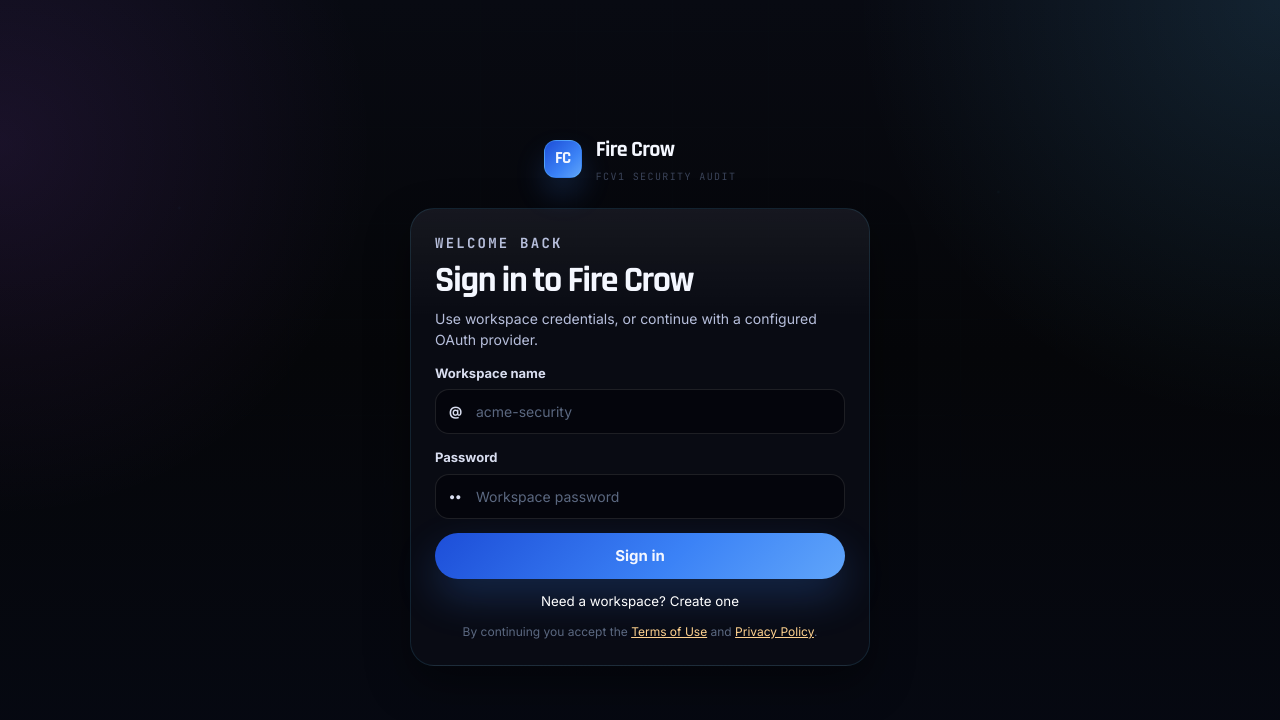
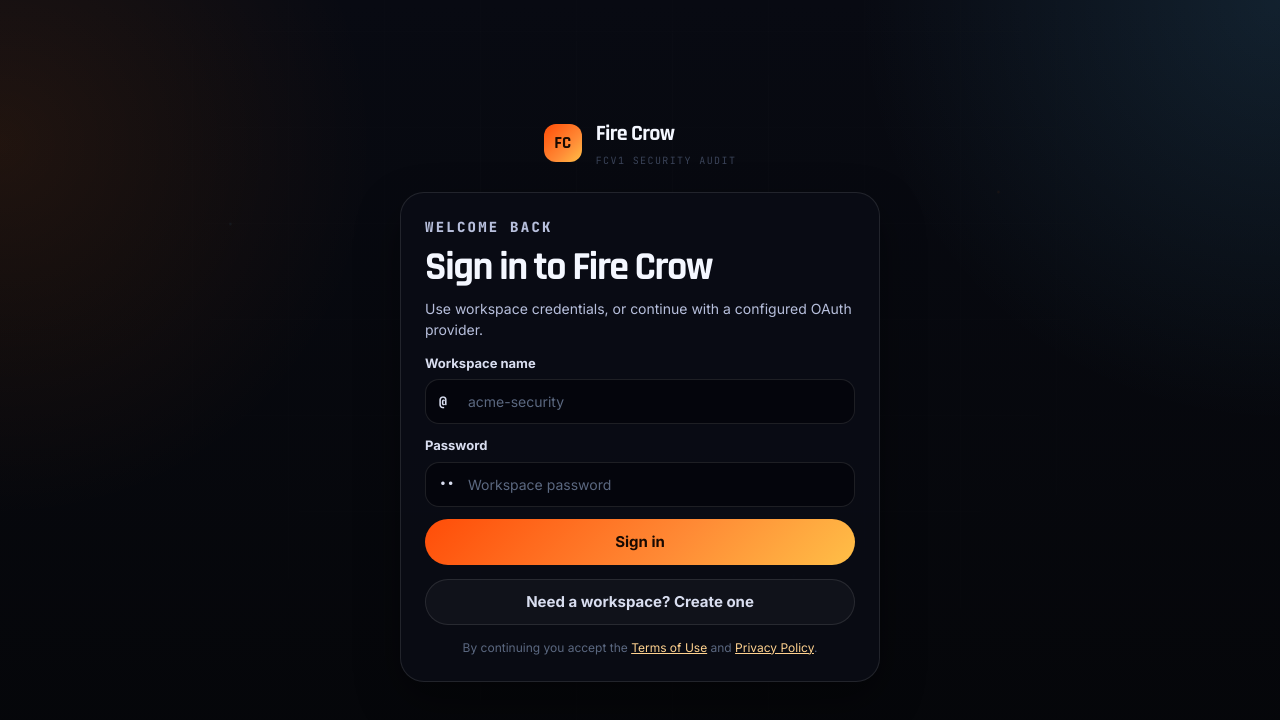
Before and after one commit to skvsmdarman/Fire-Crow-prototype-project, a Next.js app in the folder frontend/: page /signin in a window 1280 px wide. Shown: the top 720 px of the page. Built offline with nearby package versions, Linux system fonts and the light colour scheme; no server answers.

Commit message:
Style restored auth form

```diff
--- a/frontend/src/app/signin/page.module.css
+++ b/frontend/src/app/signin/page.module.css
@@ -1,39 +1,34 @@
-.page,
-.loadingPage {
+.page {
   position: relative;
   min-height: 100vh;
   overflow: clip;
   color: var(--text);
   background:
-    radial-gradient(circle at top right, rgba(92, 200, 255, 0.13), transparent 28%),
-    radial-gradient(circle at 0% 18%, rgba(179, 92, 255, 0.11), transparent 26%),
-    linear-gradient(180deg, #080a12 0%, #050609 44%, #060913 100%);
+    radial-gradient(circle at top right, rgba(92, 200, 255, 0.12), transparent 28%),
+    radial-gradient(circle at 0% 18%, rgba(255, 114, 0, 0.1), transparent 26%),
+    linear-gradient(180deg, #080a12 0%, #050609 100%);
 }
 
 .backdrop,
-.gridGlow,
-.loadingBackdrop {
+.gridGlow {
   position: absolute;
   inset: 0;
   pointer-events: none;
 }
 
-.backdrop,
-.loadingBackdrop {
+.backdrop {
   background:
-    linear-gradient(120deg, rgba(255, 255, 255, 0.03), transparent 20%, transparent 80%, rgba(255, 255, 255, 0.02)),
-    repeating-linear-gradient(90deg, rgba(92, 200, 255, 0.015) 0 1px, transparent 1px 96px),
-    repeating-linear-gradient(0deg, rgba(92, 200, 255, 0.015) 0 1px, transparent 1px 96px);
-  mask-image: radial-gradient(circle at 50% 32%, black, transparent 82%);
-  opacity: 0.52;
+    repeating-linear-gradient(90deg, rgba(255, 255, 255, 0.018) 0 1px, transparent 1px 96px),
+    repeating-linear-gradient(0deg, rgba(255, 255, 255, 0.016) 0 1px, transparent 1px 96px);
+  mask-image: radial-gradient(circle at 50% 30%, black, transparent 82%);
+  opacity: 0.54;
 }
 
 .gridGlow {
   background:
-    radial-gradient(circle at 14% 26%, rgba(92, 200, 255, 0.06), transparent 2px),
-    radial-gradient(circle at 78% 24%, rgba(92, 200, 255, 0.06), transparent 2px),
+    radial-gradient(circle at 18% 28%, rgba(92, 200, 255, 0.08), transparent 2px),
+    radial-gradient(circle at 78% 24%, rgba(255, 114, 0, 0.08), transparent 2px),
     radial-gradient(circle at 62% 72%, rgba(92, 200, 255, 0.06), transparent 2px);
-  opacity: 0.7;
 }
 
 .centerContainer {
@@ -44,33 +39,21 @@
   align-items: center;
   justify-content: center;
   min-height: 100vh;
-  width: min(460px, calc(100% - 32px));
+  width: min(480px, calc(100% - 32px));
   margin: 0 auto;
   padding: 40px 0;
 }
 
 .logoContainer {
-  margin-bottom: 24px;
   display: flex;
   justify-content: center;
-}
-
-.card,
-.loadingCard {
-  border: 1px solid rgba(92, 200, 255, 0.12);
-  border-radius: 24px;
-  background:
-    linear-gradient(180deg, rgba(255, 255, 255, 0.05), transparent 24%),
-    rgba(10, 12, 21, 0.92);
-  box-shadow: 0 18px 44px rgba(0, 0, 0, 0.4);
-  width: 100%;
+  margin-bottom: 24px;
 }
 
 .brand {
   display: inline-flex;
   align-items: center;
   gap: 14px;
-  text-decoration: none;
 }
 
 .brandMark {
@@ -78,15 +61,12 @@
   width: 38px;
   height: 38px;
   place-items: center;
-  border: 1px solid rgba(92, 200, 255, 0.3);
   border-radius: 12px;
-  background: linear-gradient(135deg, #1d4ed8, #3b82f6 62%, #60a5fa);
-  color: #f4f7ff;
+  background: linear-gradient(135deg, #ff4d08, #ff8a35 62%, #ffbf47);
+  color: #180a02;
   font-family: var(--font-display), sans-serif;
   font-size: 17px;
-  font-weight: 700;
-  letter-spacing: -0.04em;
-  box-shadow: 0 16px 30px rgba(59, 130, 246, 0.2);
+  font-weight: 800;
 }
 
 .brandText {
@@ -109,21 +89,15 @@
   text-transform: uppercase;
 }
 
-.eyebrow {
-  margin: 0;
-  color: #5cc8ff;
-  font-family: var(--font-mono), monospace;
-  font-size: 11px;
-  font-weight: 700;
-  letter-spacing: 0.16em;
-  text-transform: uppercase;
-}
-
 .card {
   display: grid;
-  align-content: start;
   gap: 14px;
+  width: 100%;
   padding: 24px;
+  border: 1px solid rgba(255, 255, 255, 0.1);
+  border-radius: 24px;
+  background: rgba(10, 12, 21, 0.92);
+  box-shadow: 0 18px 44px rgba(0, 0, 0, 0.4);
 }
 
 .cardHeader {
@@ -131,12 +105,22 @@
   gap: 10px;
 }
 
+.eyebrow {
+  margin: 0;
+  color: #ff9c4a;
+  font-family: var(--font-mono), monospace;
+  font-size: 11px;
+  font-weight: 800;
+  letter-spacing: 0.16em;
+  text-transform: uppercase;
+}
+
 .cardHeader h2 {
   margin: 0;
   font-family: var(--font-display), sans-serif;
-  line-height: 0.94;
+  line-height: 0.98;
   letter-spacing: -0.04em;
-  font-size: clamp(28px, 8vw, 36px);
+  font-size: clamp(30px, 8vw, 40px);
   color: #f4f7ff;
 }
 
@@ -147,29 +131,94 @@
   font-size: 14px;
 }
 
+.form,
 .providerStack {
   display: grid;
+  gap: 12px;
+}
+
+.field {
+  display: grid;
+  gap: 6px;
+}
+
+.field span {
+  color: #d9def0;
+  font-size: 13px;
+  font-weight: 750;
+}
+
+.inputWrap {
+  position: relative;
+  display: flex;
+  align-items: center;
+}
+
+.inputIcon {
+  position: absolute;
+  left: 14px;
+  min-width: 18px;
+  color: var(--muted);
+  pointer-events: none;
+  font-size: 12px;
+  font-family: var(--font-mono), monospace;
+}
+
+.inputWrap input {
+  width: 100%;
+  padding: 13px 14px 13px 42px;
+  border: 1px solid rgba(255, 255, 255, 0.1);
+  border-radius: 14px;
+  background: rgba(4, 5, 11, 0.84);
+  color: var(--text);
+  outline: none;
+  font-size: 14px;
+}
+
+.inputWrap input:focus {
+  border-color: rgba(255, 156, 74, 0.48);
+  box-shadow: 0 0 0 4px rgba(255, 156, 74, 0.1);
+}
+
+.submitButton,
+.modeButton {
+  display: inline-flex;
+  min-height: 46px;
+  align-items: center;
+  justify-content: center;
   gap: 10px;
+  border-radius: 999px;
+  font-weight: 800;
+  font-size: 15px;
+  cursor: pointer;
+}
+
+.submitButton {
+  border: none;
+  background: linear-gradient(135deg, #ff4d08, #ff8a35 58%, #ffbf47);
+  color: #180a02;
+}
+
+.submitButton:disabled {
+  opacity: 0.66;
+  cursor: not-allowed;
+}
+
+.modeButton,
+.providerButton {
+  border: 1px solid rgba(255, 255, 255, 0.1);
+  background: rgba(255, 255, 255, 0.03);
+  color: #d9def0;
 }
 
 .providerButton {
   display: grid;
   grid-template-columns: auto minmax(0, 1fr);
+  align-items: center;
   gap: 10px;
-  align-items: center;
   padding: 14px 16px;
-  border: 1px solid rgba(255, 255, 255, 0.1);
   border-radius: 18px;
-  background: rgba(255, 255, 255, 0.03);
   text-decoration: none;
-  color: inherit;
-  transition: transform 180ms ease, border-color 180ms ease, background 180ms ease;
-}
-
-.providerButton:hover {
-  transform: translateY(-1px);
-  border-color: rgba(92, 200, 255, 0.35);
-  background: rgba(255, 255, 255, 0.05);
 }
 
 .providerIcon {
@@ -180,20 +229,9 @@
   border-radius: 12px;
   background: rgba(255, 255, 255, 0.06);
   color: #f4f7ff;
-}
-
-.providerIcon svg {
-  width: 18px;
-  height: 18px;
-}
-
-.googleIcon {
-  background: rgba(255, 255, 255, 0.08);
-}
-
-.providerCopy {
-  display: grid;
-  gap: 5px;
+  font-family: var(--font-mono), monospace;
+  font-size: 12px;
+  font-weight: 800;
 }
 
 .providerCopy strong {
@@ -219,74 +257,6 @@
   border-bottom: 1px solid rgba(255, 255, 255, 0.08);
 }
 
-.form {
-  display: grid;
-  gap: 14px;
-}
-
-.field {
-  display: grid;
-  gap: 6px;
-}
-
-.field span {
-  color: #d9def0;
-  font-size: 13px;
-  font-weight: 700;
-}
-
-.inputWrap {
-  position: relative;
-  display: flex;
-  align-items: center;
-}
-
-.inputIcon {
-  position: absolute;
-  left: 14px;
-  display: grid;
-  place-items: center;
-  color: var(--muted);
-  pointer-events: none;
-}
-
-.inputWrap input {
-  width: 100%;
-  padding: 13px 14px 13px 40px;
-  border: 1px solid rgba(255, 255, 255, 0.1);
-  border-radius: 14px;
-  background: rgba(4, 5, 11, 0.84);
-  color: var(--text);
-  outline: none;
-  font-size: 14px;
-  transition: border-color 180ms ease, box-shadow 180ms ease;
-}
-
-.inputWrap input:focus {
-  border-color: rgba(92, 200, 255, 0.4);
-  box-shadow: 0 0 0 4px rgba(92, 200, 255, 0.12);
-}
-
-.togglePassword {
-  position: absolute;
-  right: 6px;
-  display: inline-flex;
-  align-items: center;
-  justify-content: center;
-  width: 32px;
-  height: 32px;
-  border: none;
-  border-radius: 10px;
-  background: transparent;
-  color: var(--muted);
-  cursor: pointer;
-}
-
-.togglePassword:hover {
-  background: rgba(255, 255, 255, 0.06);
-  color: #cfd5e8;
-}
-
 .errorNotice {
   padding: 12px 14px;
   border: 1px solid rgba(255, 77, 103, 0.24);
@@ -296,33 +266,11 @@
   font-size: 13px;
 }
 
-.submitButton {
-  display: inline-flex;
-  align-items: center;
-  justify-content: center;
-  gap: 10px;
-  min-height: 46px;
-  border: none;
-  border-radius: 999px;
-  background: linear-gradient(135deg, #1d4ed8, #3b82f6 58%, #60a5fa);
-  color: #f4f7ff;
-  font-weight: 800;
-  font-size: 15px;
-  box-shadow: 0 18px 42px rgba(59, 130, 246, 0.24);
-  cursor: pointer;
-  transition: transform 180ms ease, box-shadow 180ms ease;
-}
-
-.submitButton:hover:not(:disabled) {
-  transform: translateY(-2px);
-  box-shadow: 0 28px 58px rgba(59, 130, 246, 0.34);
-}
-
 .submitSpinner {
   width: 16px;
   height: 16px;
-  border: 2px solid rgba(255, 255, 255, 0.25);
-  border-top-color: #ffffff;
+  border: 2px solid rgba(24, 10, 2, 0.25);
+  border-top-color: #180a02;
   border-radius: 50%;
   animation: spin 700ms linear infinite;
 }
@@ -339,33 +287,22 @@
   text-decoration: underline;
 }
 
-.loadingPage {
-  display: grid;
-  place-items: center;
-  padding: 16px;
-}
+@media (max-width: 520px) {
+  .centerContainer {
+    width: min(100% - 24px, 480px);
+    padding: 24px 0;
+  }
 
-.loadingCard {
-  position: relative;
-  z-index: 1;
-  display: grid;
-  justify-items: center;
-  gap: 8px;
-  width: min(100%, 520px);
-  padding: 24px 20px;
-  text-align: center;
-}
+  .card {
+    padding: 20px;
+  }
 
-.loadingTitle {
-  margin: 0;
-  font-family: var(--font-display), sans-serif;
-  font-size: clamp(26px, 7vw, 38px);
-}
-
-.loadingCopy {
-  margin: 0;
-  color: #b7bfdc;
-  line-height: 1.58;
+  .brandText small {
+    max-width: 210px;
+    overflow: hidden;
+    text-overflow: ellipsis;
+    white-space: nowrap;
+  }
 }
 
 @keyframes spin {
```
